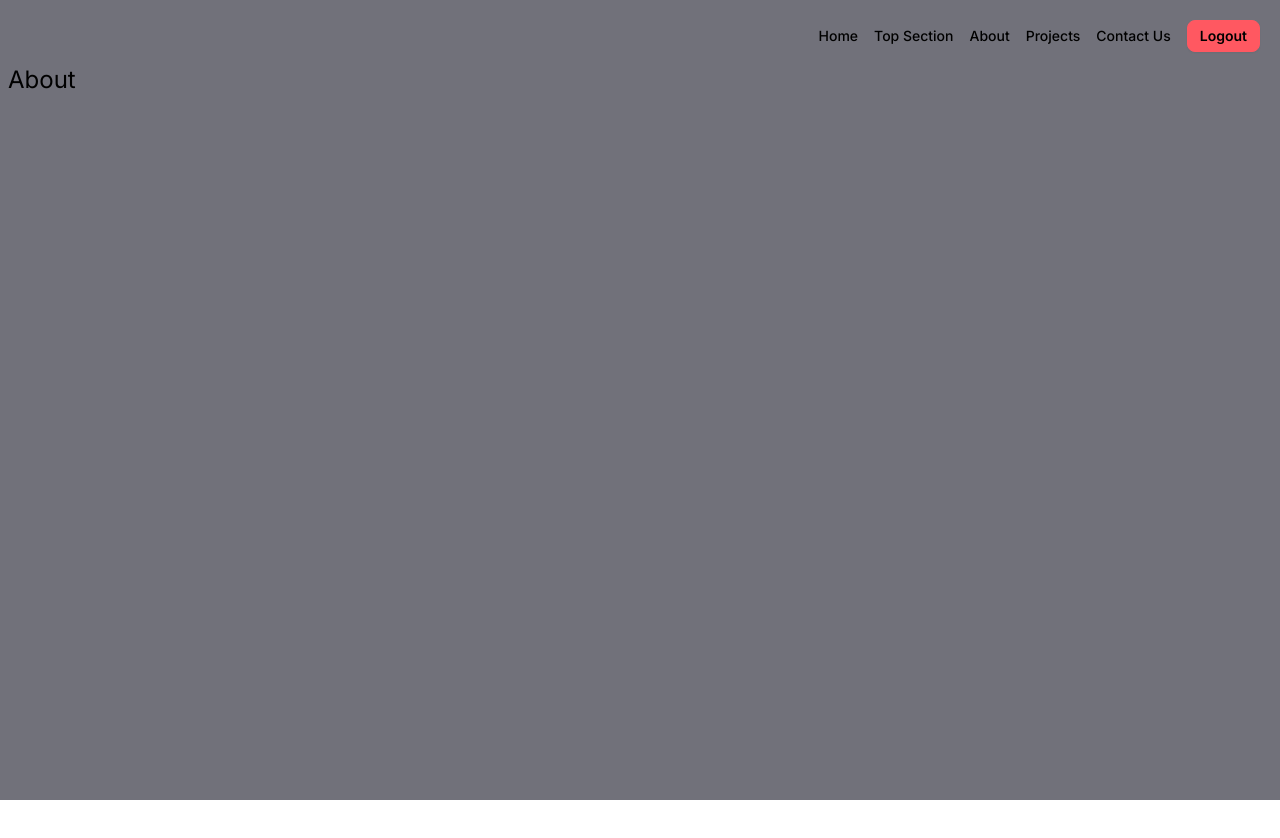
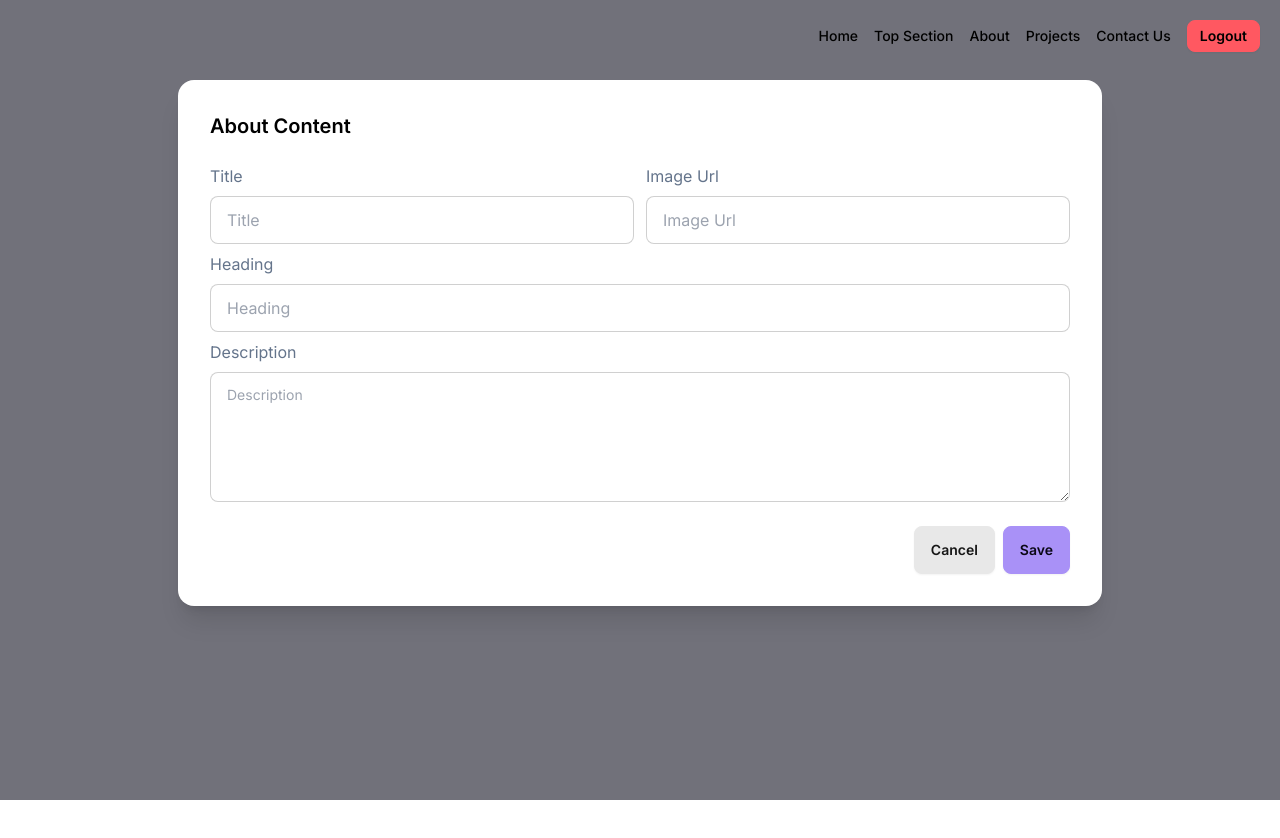
Before and after one commit to DivyaChinthala/portfolio, a Next.js app: page /about in a window 1280 px wide. Shown: the top 838 px of the page. Before the commit the page ends 800 px from the top, so only its background shows below. Built offline with nearby package versions, Linux system fonts and the light colour scheme; no server answers; the database is empty; sample sign-in values are in the browser's storage.

Commit message:
feat: save about data

```diff
--- /dev/null
+++ b/app/(adminDashboard)/about/AboutForm.js
@@ -0,0 +1,121 @@
+"use client";
+import { useEffect, useState } from "react";
+import Link from "next/link";
+import axios from "axios";
+import toast, { Toaster } from "react-hot-toast";
+
+export default function AboutForm() {
+  const [title, setTitle] = useState("");
+  const [heading, setHeading] = useState("");
+  const [description, setDescription] = useState("");
+  const [image, setImage] = useState(null);
+  const [loading, setLoading] = useState(false);
+  useEffect(() => {
+    getAboutData();
+  }, []);
+  const getAboutData = async () => {
+    setLoading(true);
+    const response = await axios.get(
+      process.env.NEXT_PUBLIC_APP_URL + "/api/about"
+    );
+    const data = response?.data;
+    setTitle(data?.title || "");
+    setHeading(data?.heading || "");
+    setDescription(data?.description || "");
+    setImage(data?.image || "");
+    setLoading(false);
+  };
+  const onSave = async () => {
+    setLoading(true);
+    const response = await axios.post(
+      process.env.NEXT_PUBLIC_APP_URL + "/api/about",
+      {
+        title,
+        heading,
+        image,
+        description,
+      }
+    );
+    if (response.status == 200 || response.status == 201) {
+      setLoading(false);
+      toast.success("Data Saved Successfully");
+    } else {
+      setLoading(false);
+      toast.error("Error occurred while saving");
+    }
+  };
+  return (
+    <div className="flex items-center justify-center text-black">
+      {loading ? (
+        <div className="h-screen flex items-center justify-center">
+          <span className="loading loading-dots loading-md"></span>
+        </div>
+      ) : (
+        <div className="card w-3/4 h-full bg-base-100 shadow-xl">
+          <div className="card-body">
+            <h2 className="card-title ">About Content</h2>
+            <div className="flex flex-col mt-4">
+              <div className="grid grid-cols-2 gap-3">
+                <div className="flex flex-col gap-2 mb-2">
+                  <label className="text-base text-slate-500">Title</label>
+                  <input
+                    type="text"
+                    placeholder="Title"
+                    value={title}
+                    className="input input-bordered w-full"
+                    onChange={(e) => {
+                      setTitle(e.target.value);
+                    }}
+                  />
+                </div>
+                <div className="flex flex-col gap-2">
+                  <label className="text-base text-slate-500">Image Url</label>
+                  <input
+                    type="text"
+                    placeholder="Image Url"
+                    value={image}
+                    className="input input-bordered w-full"
+                    onChange={(e) => {
+                      setImage(e.target.value);
+                    }}
+                  />
+                </div>
+              </div>
+              <div className="flex flex-col gap-2 mb-2">
+                <label className="text-base text-slate-500">Heading</label>
+                <input
+                  type="text"
+                  placeholder="Heading"
+                  value={heading}
+                  className="input input-bordered w-full"
+                  onChange={(e) => {
+                    setHeading(e.target.value);
+                  }}
+                />
+              </div>
+              <div className="flex flex-col gap-2">
+                <label className="text-base text-slate-500">Description</label>
+                <textarea
+                  className="textarea textarea-bordered"
+                  placeholder="Description"
+                  rows={4}
+                  value={description}
+                  onChange={(e) => setDescription(e.target.value)}
+                ></textarea>
+              </div>
+            </div>
+            <div className="card-actions justify-end mt-4">
+              <Link href="/admin">
+                <button className="btn">Cancel</button>
+              </Link>
+              <button className="btn btn-primary" onClick={onSave}>
+                Save
+              </button>
+            </div>
+          </div>
+        </div>
+      )}
+      <Toaster />
+    </div>
+  );
+}
--- /dev/null
+++ b/app/(adminDashboard)/about/loading.js
@@ -0,0 +1,7 @@
+export default function Loading() {
+  return (
+    <div className="h-screen flex items-center justify-center">
+      <span className="loading loading-dots loading-md"></span>
+    </div>
+  );
+}
--- a/app/(adminDashboard)/about/page.js
+++ b/app/(adminDashboard)/about/page.js
@@ -1,7 +1,9 @@
+import AboutForm from "./AboutForm";
+
 export default function AboutPage() {
   return (
-    <div>
-      <h2 className="text-2xl">About</h2>
+    <div className="h-full p-4">
+      <AboutForm />
     </div>
   );
 }
--- /dev/null
+++ b/app/api/about/route.ts
@@ -0,0 +1,50 @@
+import { NextRequest, NextResponse } from "next/server";
+import clientPromise from "../../lib/mongodb";
+import { ObjectId } from "mongodb";
+
+export async function POST(req, res) {
+  try {
+    const body = await req.json();
+    const client = await clientPromise;
+    const db = client.db(process.env.MONGODB_DATABASE);
+    // Find the existing user
+    const existingUser = await db.collection("User").findOne({});
+
+    if (existingUser) {
+      const id = existingUser._id;
+      const result = await db.collection("User").updateOne(
+        { _id: new ObjectId(id) },
+        {
+          $set: {
+            about: body,
+          },
+        }
+      );
+      return NextResponse.json({
+        message: "Updated Successfully",
+      });
+    } else {
+      const result = await db.collection("User").insertOne({
+        about: body,
+      });
+      if (result.acknowledged) {
+        const data = await db
+          .collection("User")
+          .findOne({ _id: result.insertedId });
+        return res.status(201).json(data);
+      } else {
+        throw new Error("Failed to insert document");
+      }
+    }
+  } catch (error) {
+    console.error("Error handling the request:", error);
+    return NextResponse.json({ error: "Internal Server Error" });
+  }
+}
+
+export async function GET(req: NextRequest, res: NextResponse) {
+  const client = await clientPromise;
+  const db = client.db(process.env.MONGODB_DATABASE);
+  const result = await db.collection("User").findOne({});
+  return NextResponse.json(result?.about || {});
+}
```
